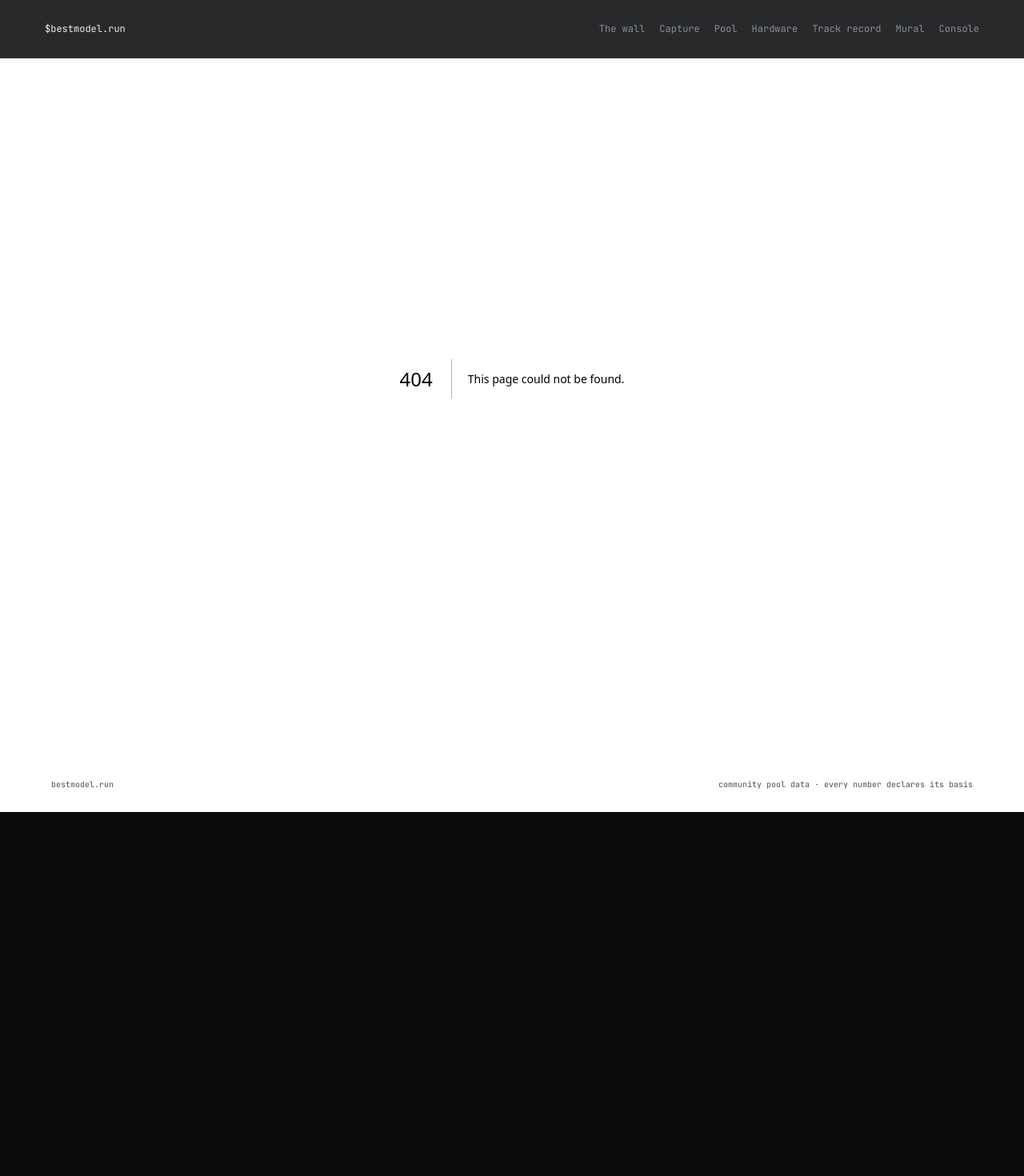
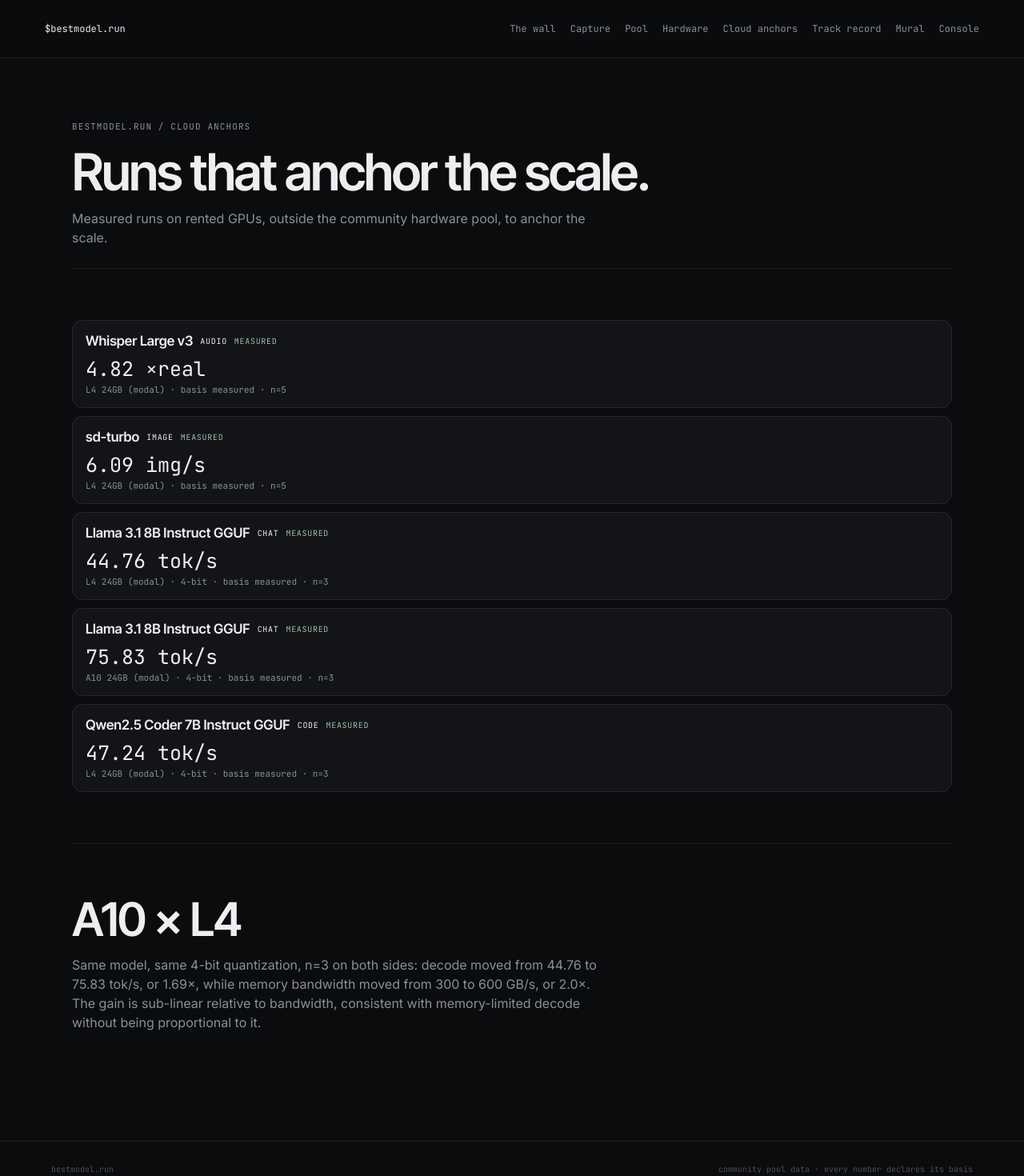
Before and after one commit to carl0sfelipe/bestmodel, a Next.js app in the folder apps/web-next/: page /cloud-anchors in a window 1280 px wide. Before the commit this address had no page. Shown: the top 1470 px of the page at 80% size. Before the commit the page ends 1015 px from the top, so only its background shows below. Built offline with nearby package versions, Linux system fonts and the light colour scheme.

Commit message:
feat(web): add cloud anchor page

```diff
--- /dev/null
+++ b/apps/web-next/app/cloud-anchors/page.tsx
@@ -0,0 +1,56 @@
+import { basisOf, loadDerived, metricOf } from "../../lib/engine";
+
+export default function CloudAnchorsPage() {
+  const { models, pool, hardware } = loadDerived();
+  const modelBySlug = new Map(models.map((model) => [model.slug, model]));
+  const hardwareByKey = new Map(hardware.map((rig) => [rig.key, rig]));
+
+  // Cloud is marked by the fragile label suffix; there is no cloud boolean field.
+  const cloudKeys = new Set(hardware.filter((rig) => rig.label.endsWith("(modal)")).map((rig) => rig.key));
+  const anchors = pool
+    .filter((cell) => cloudKeys.has(cell.rigKey))
+    .map((cell) => ({ cell, model: modelBySlug.get(cell.modelSlug), rig: hardwareByKey.get(cell.rigKey) }))
+    .filter((anchor) => anchor.model && anchor.rig);
+
+  return (
+    <main>
+      <section className="page-head">
+        <p className="kicker">bestmodel.run / cloud anchors</p>
+        <h1>Runs that anchor the scale.</h1>
+        <p>Measured runs on rented GPUs, outside the community hardware pool, to anchor the scale.</p>
+      </section>
+
+      <section className="section">
+        <div className="wall-list">
+          {anchors.map(({ cell, model, rig }) => {
+            const metric = metricOf(cell);
+            return (
+              <article className="wall-row" key={`${cell.rigKey}-${cell.modelSlug}-${cell.bits ?? cell.category}`}>
+                <div className="wall-head">
+                  <strong className="wall-model">{model!.displayName ?? model!.slug}</strong>
+                  <span className="badge">{model!.category}</span>
+                  <span className="badge basis-measured">{basisOf(cell)}</span>
+                </div>
+                <div className="wall-speed">
+                  {metric ? `${metric.value} ${metric.unit}` : `${cell.tokSOutMedian} tok/s`}
+                </div>
+                <p className="wall-meta">
+                  {rig!.label} · {cell.bits != null ? `${cell.bits}-bit · ` : ""}basis {basisOf(cell)} · n={cell.n}
+                </p>
+              </article>
+            );
+          })}
+        </div>
+      </section>
+
+      <section className="section">
+        <h2>A10 × L4</h2>
+        <p className="section-copy">
+          Same model, same 4-bit quantization, n=3 on both sides: decode moved from 44.76 to 75.83 tok/s, or 1.69×,
+          while memory bandwidth moved from 300 to 600 GB/s, or 2.0×. The gain is sub-linear relative to bandwidth,
+          consistent with memory-limited decode without being proportional to it.
+        </p>
+      </section>
+    </main>
+  );
+}
--- a/apps/web-next/app/layout.tsx
+++ b/apps/web-next/app/layout.tsx
@@ -24,6 +24,7 @@ export default function RootLayout({ children }: Readonly<{ children: React.Reac
             <Link href="/submit">Capture</Link>
             <Link href="/wall">Pool</Link>
             <Link href="/hardware">Hardware</Link>
+            <Link href="/cloud-anchors">Cloud anchors</Link>
             <Link href="/track-record">Track record</Link>
             <Link href="/mural">Mural</Link>
             <Link href="/console">Console</Link>
```
